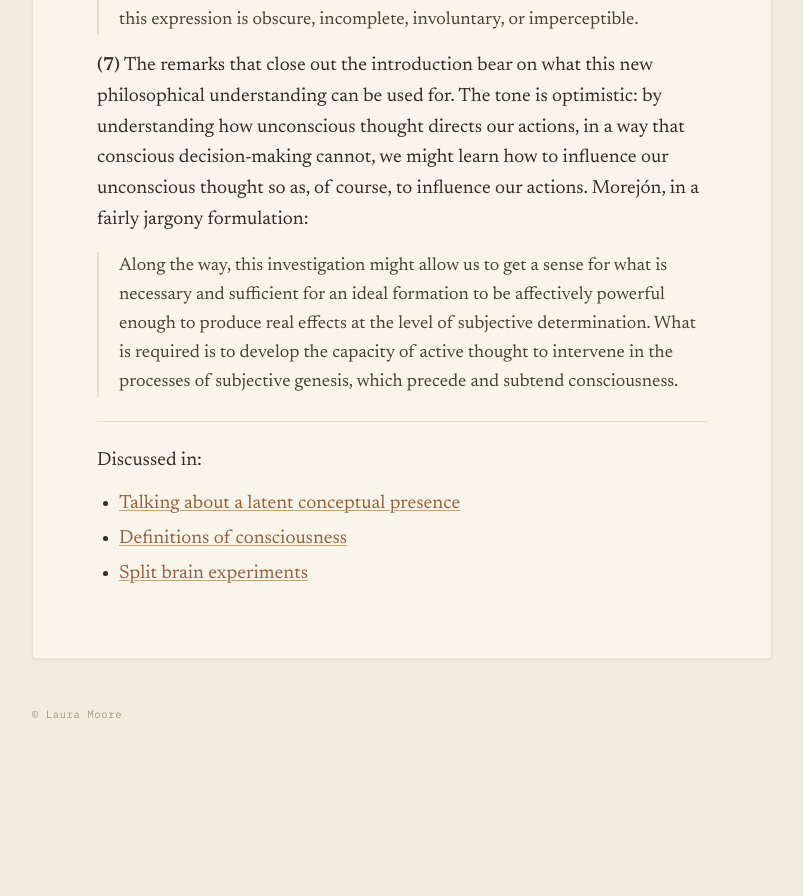
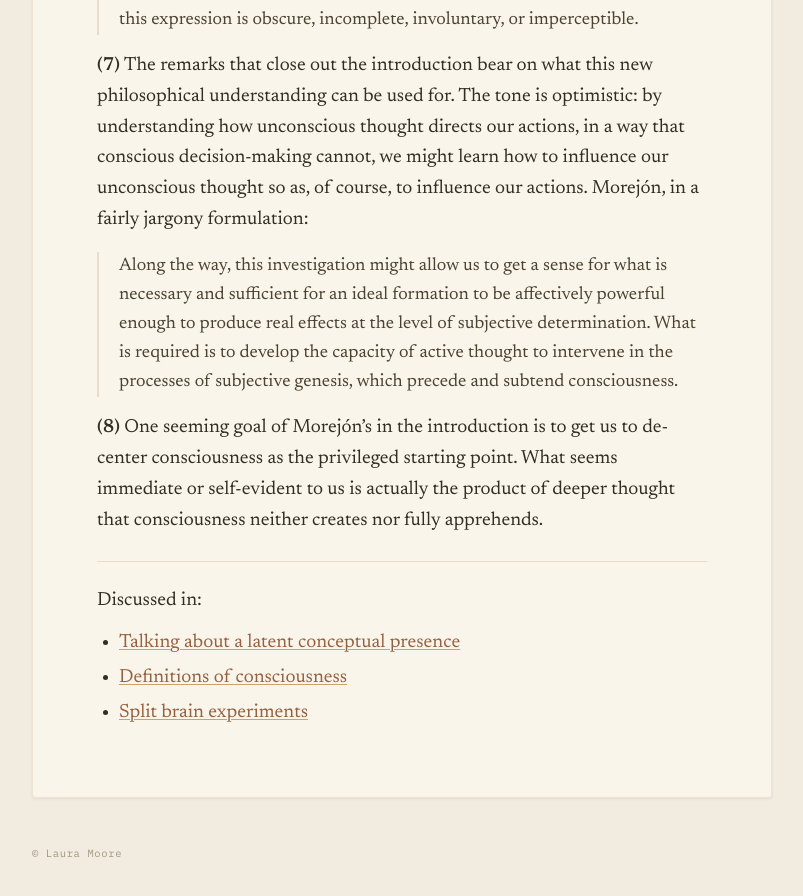
Before and after one commit to lauramoorewrites-del/treasury, a Jekyll site: the page built from _pages/the-unconscious-of-thought.md, in a window 1280 px wide and 900 px high, scrolled down 3870 px. Shown: the top 896 px of the window, without its empty margins (238-1041 px from the left). Built offline with Jekyll 4.4.1, drawn with Linux system fonts in a browser that asks for light colours; before the commit the page ends 4631 px from its top, so only the background shows below that.

Commit message:
Update Unconscious of Thought entry
Co-Authored-By: Claude Opus 4.6 (1M context) <noreply@anthropic.com>

```diff
--- a/_pages/the-unconscious-of-thought.md
+++ b/_pages/the-unconscious-of-thought.md
@@ -59,6 +59,8 @@ He cites Frank Tallis' *Hidden Minds: A History of the Unconscious* for the idea
 
 > Along the way, this investigation might allow us to get a sense for what is necessary and sufficient for an ideal formation to be affectively powerful enough to produce real effects at the level of subjective determination. What is required is to develop the capacity of active thought to intervene in the processes of subjective genesis, which precede and subtend consciousness.
 
+**(8)** One seeming goal of Morejón's in the introduction is to get us to de-center consciousness as the privileged starting point. What seems immediate or self-evident to us is actually the product of deeper thought that consciousness neither creates nor fully apprehends.
+
 ---
 
 Discussed in:
```
